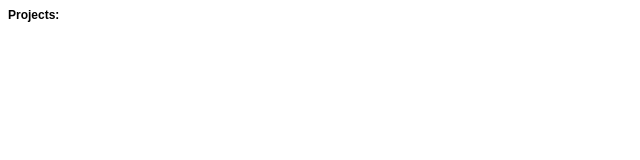
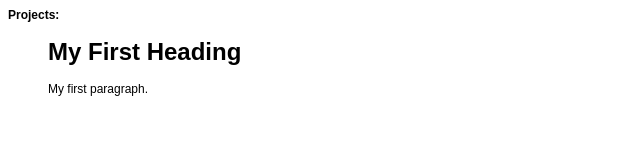
Before and after one commit to swatchy2dot0/swatchy2dot0.github.io, a plain HTML site: page index.html in a window 1280 px wide. Shown: the whole page, without its empty margins (0-640 px from the left). Drawn offline with nearby package versions, Linux system fonts and the light colour scheme.

Commit message:
generic index, take 1

```diff
--- a/index.html
+++ b/index.html
@@ -17,7 +17,9 @@
 <ol id="new-projects"></ol>
 
 <script>
-$( "#new-projects" ).load( "/20183025_test.html #projects li" );
+$( "#new-projects" ).load( "/20183025_test.html", function() {
+  alert( "Load was performed." );
+});
 </script>
 
 </body>
```
